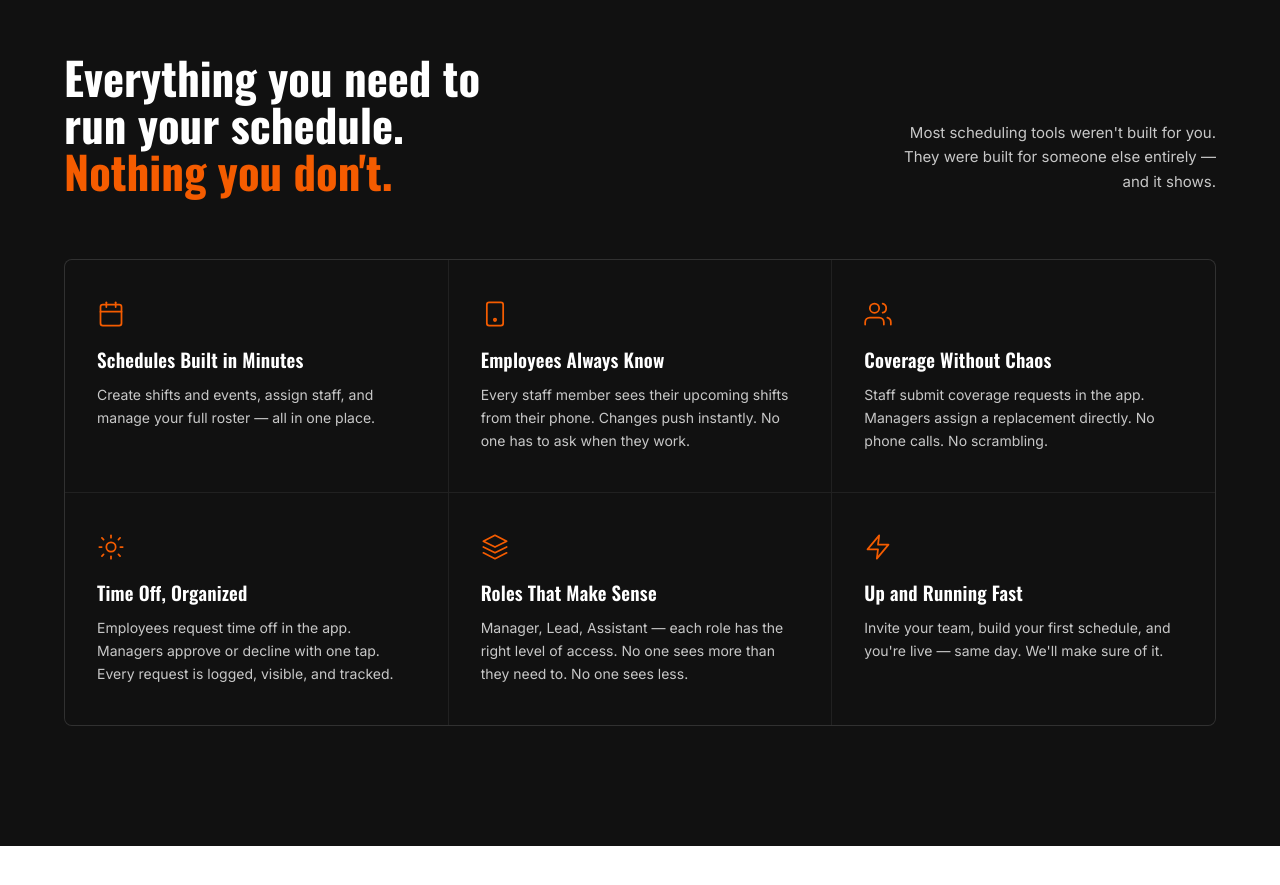
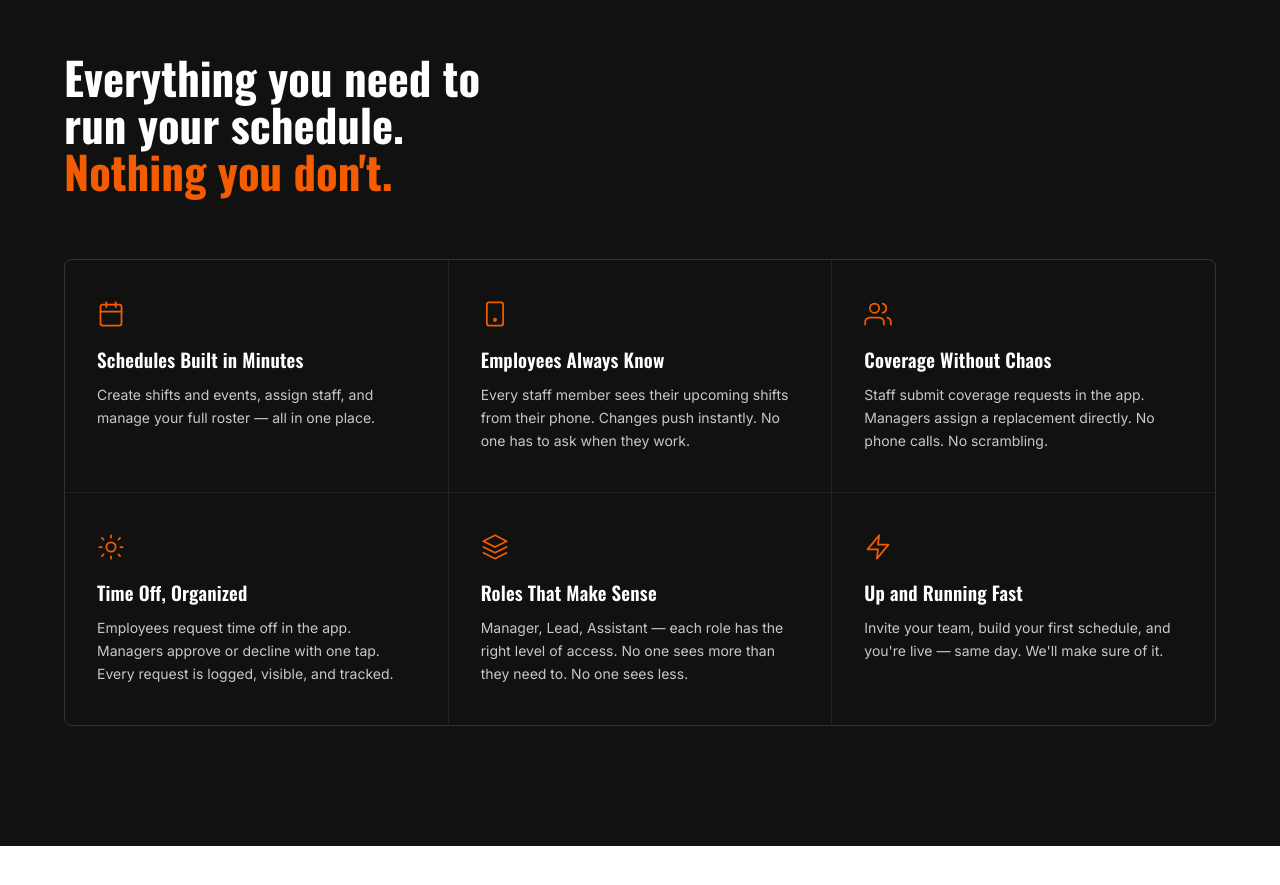
Before and after one commit to dfuchs11/tmrw-software, a plain HTML site: page index.html in a window 1280 px wide. Shown: the part 1640-2525 px from the top of the page. Drawn offline with nearby package versions, Linux system fonts and the light colour scheme.

Commit message:
fix: remove features subtitle

```diff
--- a/index.html
+++ b/index.html
@@ -763,7 +763,6 @@
     <div class="features-inner">
       <div class="section-header">
         <h2>Everything you need to run your schedule. <span style="color: var(--orange);">Nothing you don't.</span></h2>
-        <p>Most scheduling tools weren't built for you. They were built for someone else entirely — and it shows.</p>
       </div>
       <div class="features-grid">
         <div class="feature-card">
```
